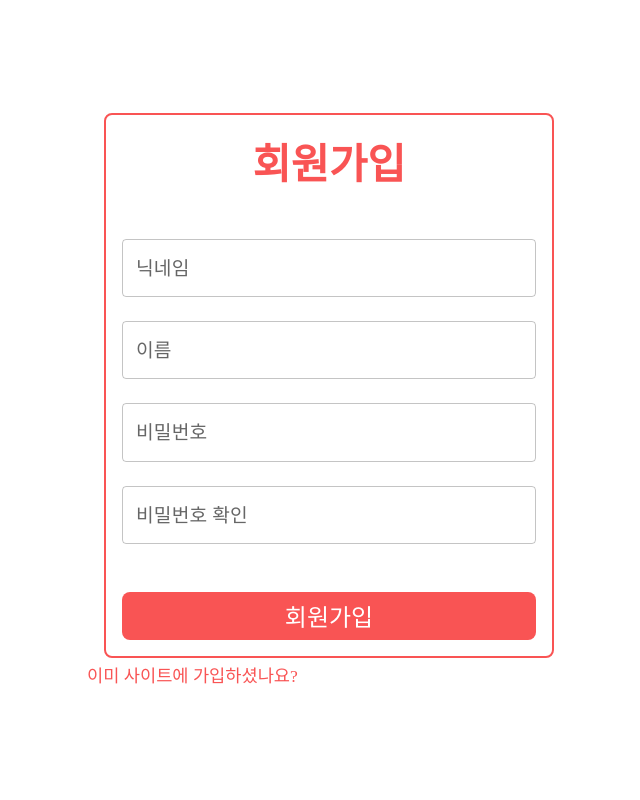
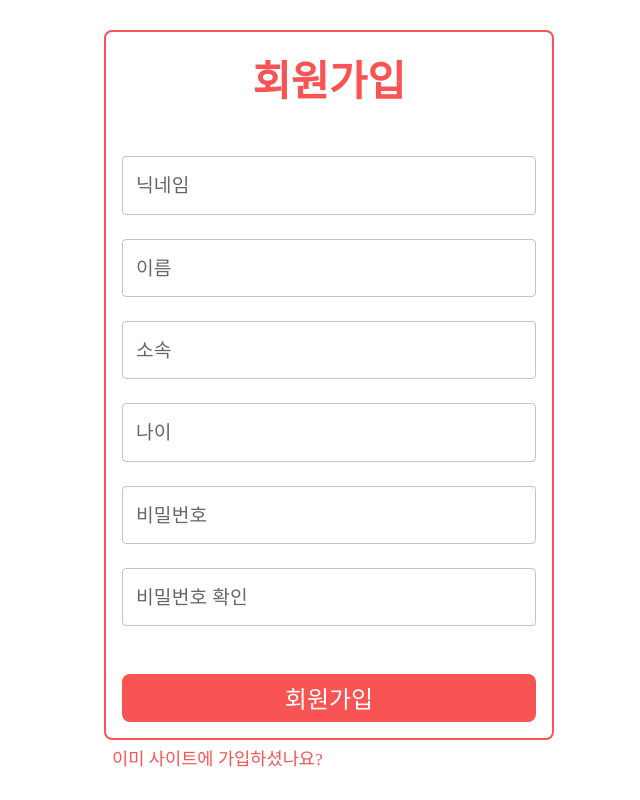
Before and after one commit to baeeol/2024-alpaco-demoday-frontend, a React (Create React App) app: page /register in a window 1280 px wide. Shown: the whole page, without its empty margins (311-951 px from the left). Built offline with nearby package versions, Linux system fonts and the light colour scheme; a web font is replaced by a local one.

Commit message:
feat: 유저 소속, 나이 정보

```diff
--- a/src/components/page/submit_page/SubmitPageTemplate.module.css
+++ b/src/components/page/submit_page/SubmitPageTemplate.module.css
@@ -50,7 +50,7 @@
 }
 
 .linkContainer {
-  max-width: 500px;
+  max-width: 450px;
   width: 90%;
   margin: 0.3rem 0rem 0rem 0rem;
   padding: 0rem 0rem 0rem 0.5rem;
--- a/src/pages/register/RegisterPage.js
+++ b/src/pages/register/RegisterPage.js
@@ -8,6 +8,8 @@ function RegisterPage() {
   const [registerData, setRegisterData] = useState({
     nickname: "",
     name: "",
+    belongTo: "",
+    age: "",
     password: "",
     confirmPassword: "",
   });
@@ -41,6 +43,26 @@ function RegisterPage() {
         }}
       />
       <TextField
+        variant="outlined"
+        label="소속"
+        value={registerData.belongTo}
+        setValue={(v) => {
+          setRegisterData((prev) => {
+            return { ...prev, belongTo: v };
+          });
+        }}
+      />
+      <TextField
+        variant="outlined"
+        label="나이"
+        value={registerData.age}
+        setValue={(v) => {
+          setRegisterData((prev) => {
+            return { ...prev, age: v };
+          });
+        }}
+      />
+      <TextField
         type="password"
         variant="outlined"
         label="비밀번호"
@@ -67,8 +89,8 @@ function RegisterPage() {
 }
 
 async function Register(registerData) {
-  const { nickname, name, password, confirmPassword } = registerData;
-  if (!nickname || !name || !password || !confirmPassword) {
+  const { nickname, name, belongTo, age, password, confirmPassword } = registerData;
+  if (!nickname || !name || !belongTo || !age || !password || !confirmPassword) {
     alert("모두 작성하여 주십시오.");
     return;
   }
```
